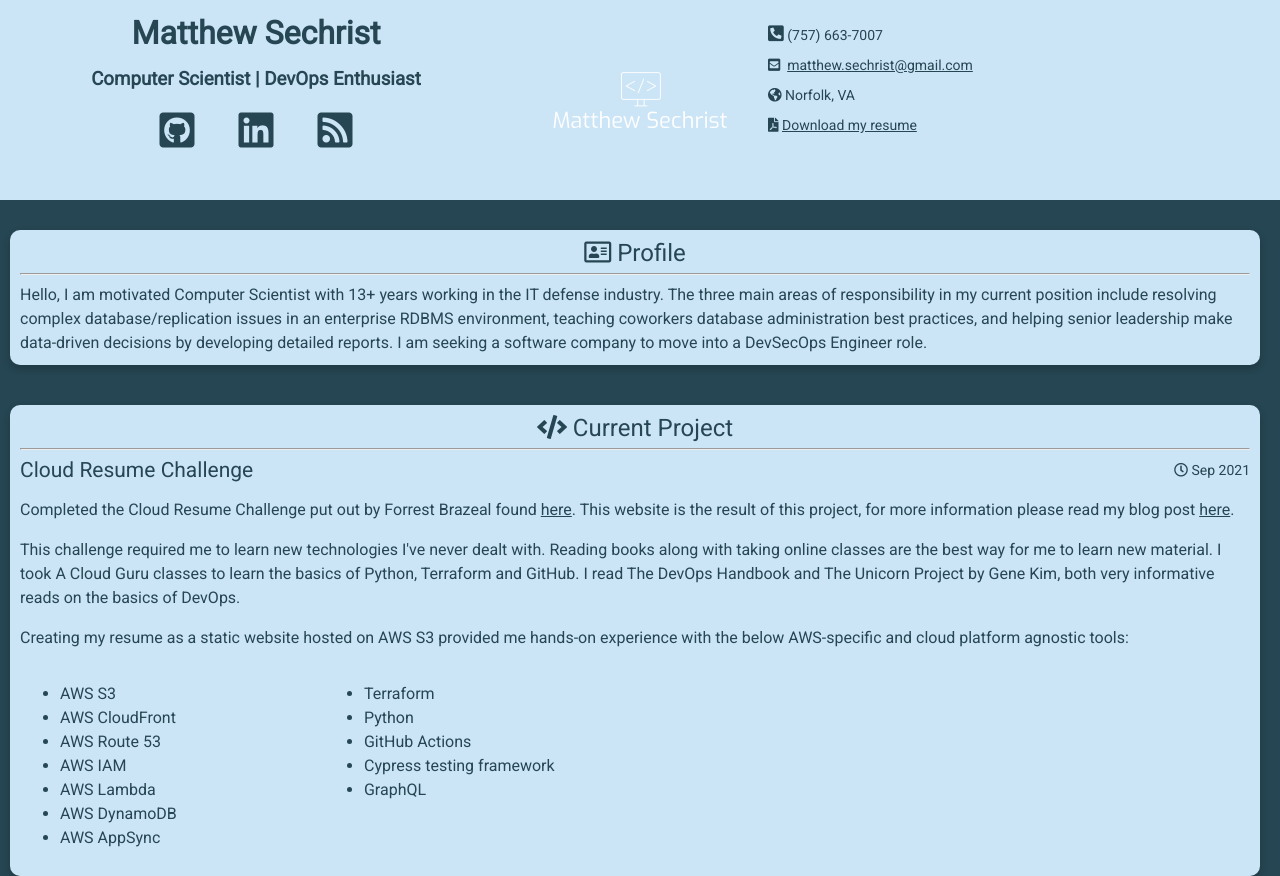
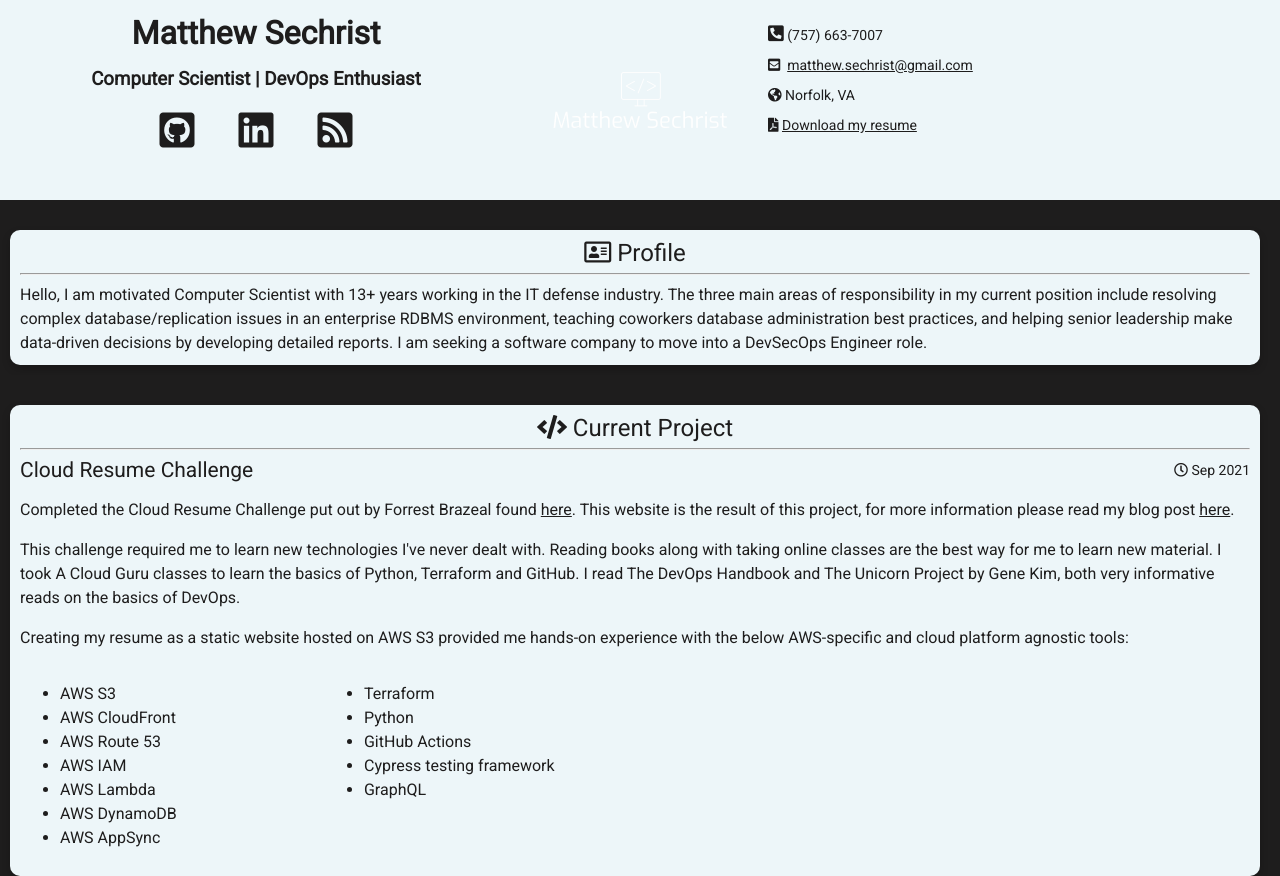
Before and after one commit to matthewsechrist/cloud-resume-front-end, a plain HTML site: page website_files/index.html in a window 1280 px wide. Shown: the top 876 px of the page. Drawn offline with Linux system fonts and the light colour scheme; no server answers.

Commit message:
website updates

```diff
--- a/website_files/assets/css/style.css
+++ b/website_files/assets/css/style.css
@@ -7,7 +7,7 @@
   margin-right: 0px;
   margin-bottom: 0px;
   margin-left: 0px;
-  background-color: #264653;
+  background-color: #1e1d1d;
 }
 .row {
   padding-top: 10px;
@@ -15,7 +15,7 @@
   padding-bottom: 10px;
   width: 100%;
   line-height: 24px;
-  background-color: #264653;
+  background-color: #1e1d1d;
 }
 p {
   line-height: 1.5rem;
@@ -39,7 +39,7 @@
 
 .fab.fa-github-square {
   font-size: 40px;
-  color: #264653;
+  color: #1e1d1d;
   padding-right: 40px;
 }
 .fas.fa-phone-square-alt {
@@ -47,7 +47,7 @@
 }
 .fab.fa-linkedin {
   font-size: 40px;
-  color: #264653;
+  color: #1e1d1d;
   padding-right: 40px;
 }
 .fab.fa-linkedin:hover {
@@ -60,11 +60,11 @@
   color: #F4A261;
 }
 .fas.fa-rss-square {
-  color: #264653;
+  color: #1e1d1d;
   font-size: 40px;
 }
 .stand_out_color_text {
-  color: #264653;
+  color: #1e1d1d;
   text-align: center;
   font-size: 24px;
 }
@@ -73,16 +73,16 @@
   min-height: auto;
   text-align: left;
   float: left;
-  color: #264653;
+  color: #1e1d1d;
 }
 .time_subtitle {
-  color: #264653;
+  color: #1e1d1d;
   font-size: 14px;
   min-height: auto;
   float: right;
 }
 .card_subheader {
-  color: #264653;
+  color: #1e1d1d;
   font-size: 18px;
   min-height: auto;
   text-align: left;
@@ -93,8 +93,8 @@
   border-radius: 10px;
   width: fit-content;
   padding: 10px 10px 10px 10px;
-  color: #264653;
-  background-color: #cbe5f7;
+  color: #1e1d1d;
+  background-color: #edf6f9;
   margin-top: 20px;
   margin-left: 10px;
   margin-right: 10px;
@@ -115,13 +115,13 @@
   width: 100%;
   line-height: 24px;
   text-align: center;
-  color: #264653;
-  background-color: #cbe5f7;
+  color: #1e1d1d;
+  background-color: #edf6f9;
 }
 
 .contact_info {
-  color: #264653;
-  background-color: #cbe5f7;
+  color: #1e1d1d;
+  background-color: #edf6f9;
   margin: 0px 0px 0px 0px;
   padding-top: 20px;
   text-align: left;
@@ -134,16 +134,16 @@
   margin: 0px 0px 0px 0px;
   line-height: 24px;
   text-align: center;
-  color: #264653;
-  background-color: #cbe5f7;
+  color: #1e1d1d;
+  background-color: #edf6f9;
   min-width:230px;
 }
 
 a:link {
-  color: #264653;
+  color: #1e1d1d;
 }
 .challenge {
-  color: #264653;
+  color: #1e1d1d;
   text-decoration: underline;
 }
 
@@ -158,8 +158,8 @@
   transition: 0.3s;
   border-radius: 10px;
   padding: 10px 10px 10px 10px;
-  color: #264653;
-  background-color: #cbe5f7;
+  color: #1e1d1d;
+  background-color: #edf6f9;
   margin-top: 20px;
   margin-left: 10px;
   margin-right: 10px;
@@ -172,7 +172,7 @@
 }
 .header_image {
   display: flex;
-  background-color: #cbe5f7;
+  background-color: #edf6f9;
   color: white;
   justify-content: center;
   align-items: center;
@@ -185,5 +185,5 @@
   min-width: auto;
   min-height: auto;
   object-fit: cover;
-  background-color: #cbe5f7;
+  background-color: #edf6f9;
 }
--- a/website_files/index.html
+++ b/website_files/index.html
@@ -9,15 +9,6 @@
   <link href="assets/css/all.css" rel="stylesheet"
   integrity="7rgjkhkxJ95zOzIjk97UrBOe14KgYpH9+zQm5BdgzjQELBU6kHf4WwoQzHfTx5sw"  crossorigin="anonymous">
   <link href="https://fonts.googleapis.com/css?family=Roboto" rel="stylesheet">
-  <!-- Global site tag (gtag.js) - Google Analytics -->
-<script async src="https://www.googletagmanager.com/gtag/js?id=G-5HQHYSH17Q"></script>
-<script>
-  window.dataLayer = window.dataLayer || [];
-  function gtag(){dataLayer.push(arguments);}
-  gtag('js', new Date());
-
-  gtag('config', 'G-5HQHYSH17Q');
-</script>
   <link rel="stylesheet" href="assets/css/style.css" integrity="f0FRaNp7hZIf/GGeKUcu2IoyQj6U0IA/bu+2yAxje6wbR7cWdhN4XWfjP4LExlJI" crossorigin="anonymous">
 </head>
 
```
